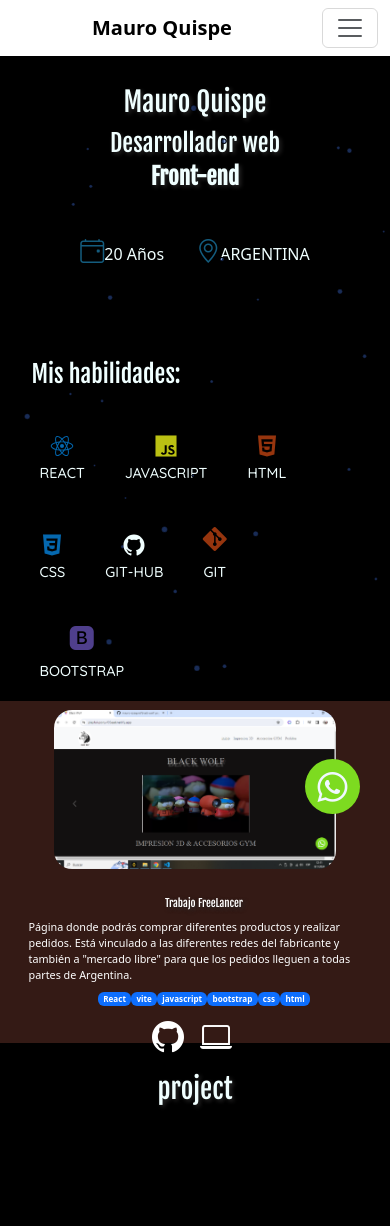
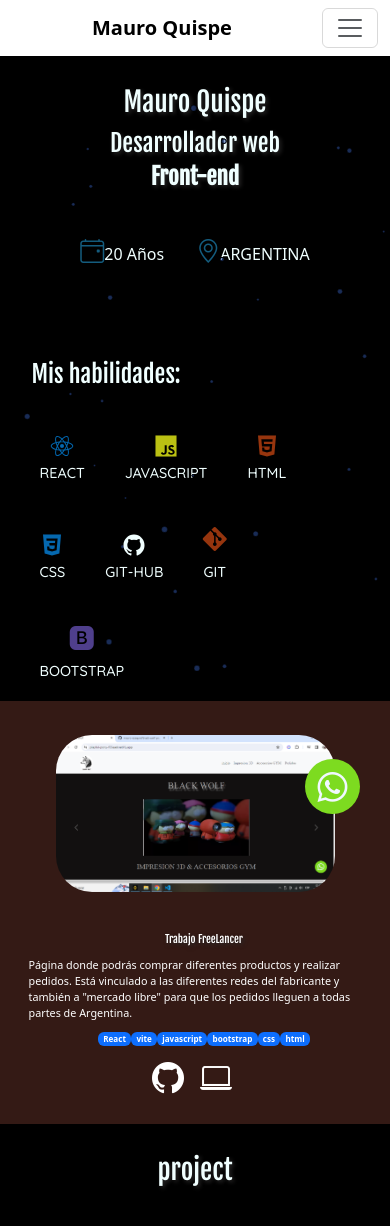
Before and after one commit to mauro-ezequiel/Portafolio, a React (Create React App) app: page / in a window 390 px wide. Shown: the top 1226 px of the page. Built offline with nearby package versions, Linux system fonts and the light colour scheme; a web font is replaced by a local one.

Commit message:
we modify the work area

```diff
--- a/src/style/project.modules.css
+++ b/src/style/project.modules.css
@@ -47,7 +47,7 @@
   text-shadow: 2px 2px 4px rgb(62, 103, 144);
 }
 
-@media screen and (max-width: 820px) {
+@media screen and (max-width: 780px) {
   .car {
     margin-top: 3em;
   }
@@ -56,7 +56,9 @@
   }
   .trabajo {
     flex-direction: column;
+    height: 23.5em !important;
   }
+
   .t {
     width: 90vw;
     font-size: 0.6em;
@@ -66,14 +68,16 @@
     top: 0;
     bottom: 0;
     margin-left: -2.5em;
-    padding: 0.4em 0;
+
+    padding: 0.5em 0;
   }
 
   .z1 {
     margin-left: 2.5em !important;
   }
   .image {
-    margin-bottom: -1.5em;
+    width: 90% !important;
+    margin-left: 5%;
   }
 }
 
@@ -111,8 +115,8 @@
 }
 .image {
   display: inline-block;
-  padding: 3em;
-  width: 100% !important;
+  padding: 2em;
+  width: 100%;
   border-radius: 4em;
 }
 
```
